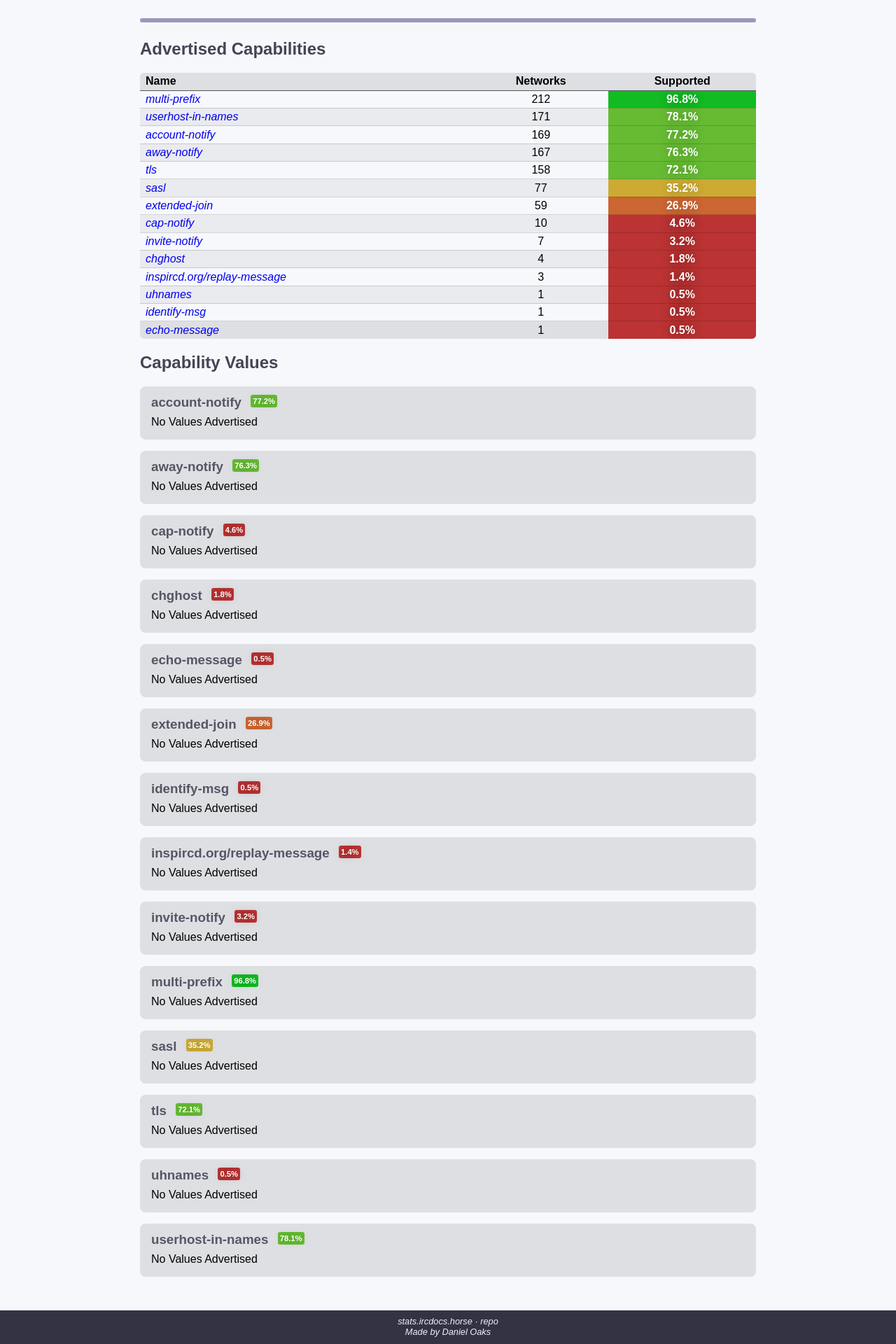
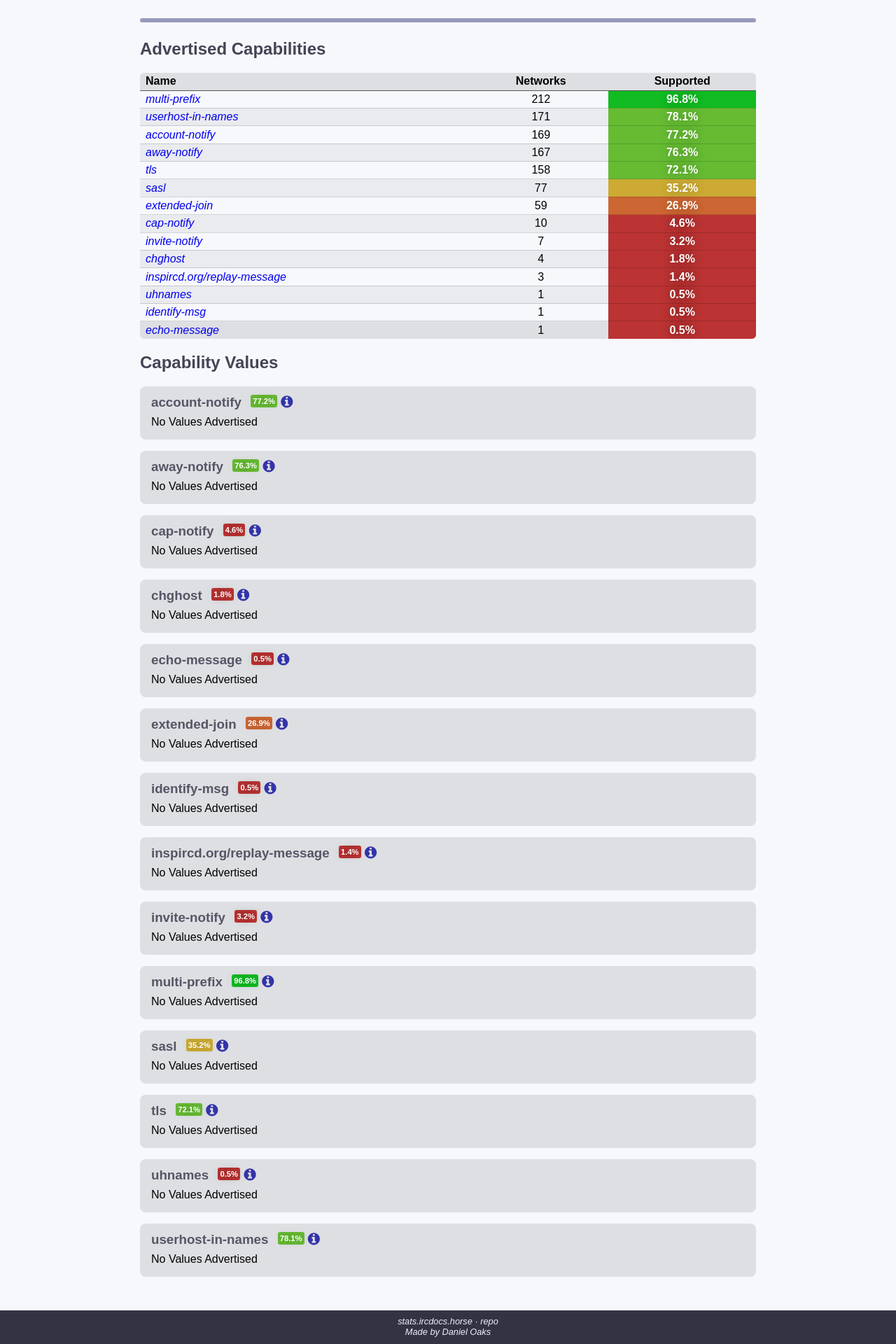
Before and after one commit to ircdocs/irc-stats, a Jekyll site: the page built from client-caps/index.html, in a window 1280 px wide. Shown: the part 855-2775 px from the top of the page at 70% size. Built offline with Jekyll 4.4.1, drawn with Linux system fonts in a browser that asks for light colours; Markdown is read by kramdown in place of the engine named in the settings.

Commit message:
client-caps: Link to client caps info on defs.ircdocs.horse

```diff
--- a/client-caps/index.html
+++ b/client-caps/index.html
@@ -83,6 +83,7 @@ var portPieChart = new Chart(ctx[0],{
 		<h3>
 			{{ capname }}
 			<div class="support {% assign percentage = site.data.clientcaps.Capabilities[capname].Supported %}{% include supportclass.html %}">{{ percentage | round: 1 }}%</div>
+			<a href="http://defs.ircdocs.horse/defs/clientcaps.html#{{ capname | slugify }}"><i class="fa fa-info-circle info"></i></a>
 		</h3>
 		{% if cap[1].Values.size > 0 %}
 		<table class="advertised">
```
